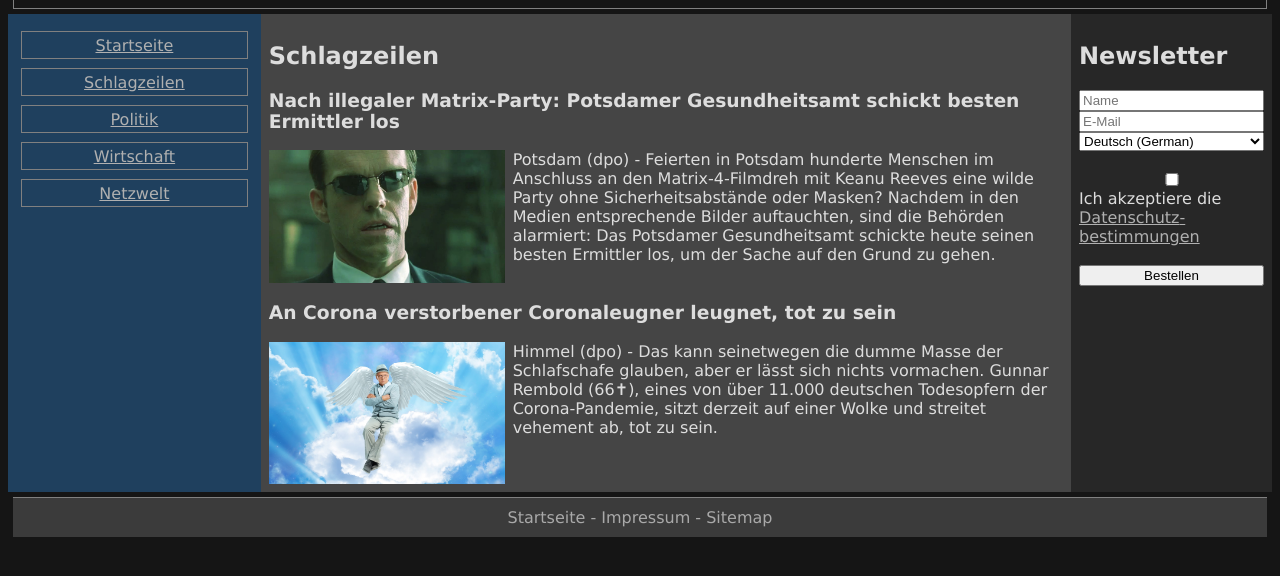
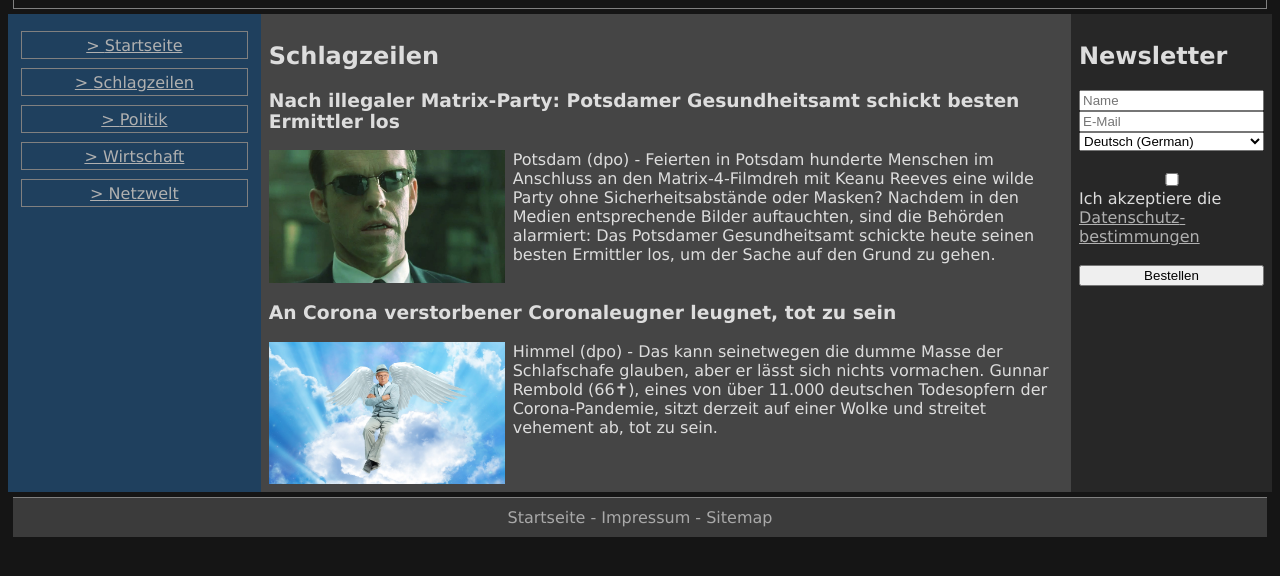
Before and after one commit to schuub/css-flexbox, a plain HTML site: page index.html in a window 1280 px wide. Shown: the part 86-662 px from the top of the page. Drawn offline with Linux system fonts and the light colour scheme.

Commit message:
add ::before nav links

```diff
--- a/css/main.css
+++ b/css/main.css
@@ -196,4 +196,8 @@ header {
         flex-direction: column;
     }
 
+    nav a::before {
+        content: "> ";
+    }
+
 }
```
